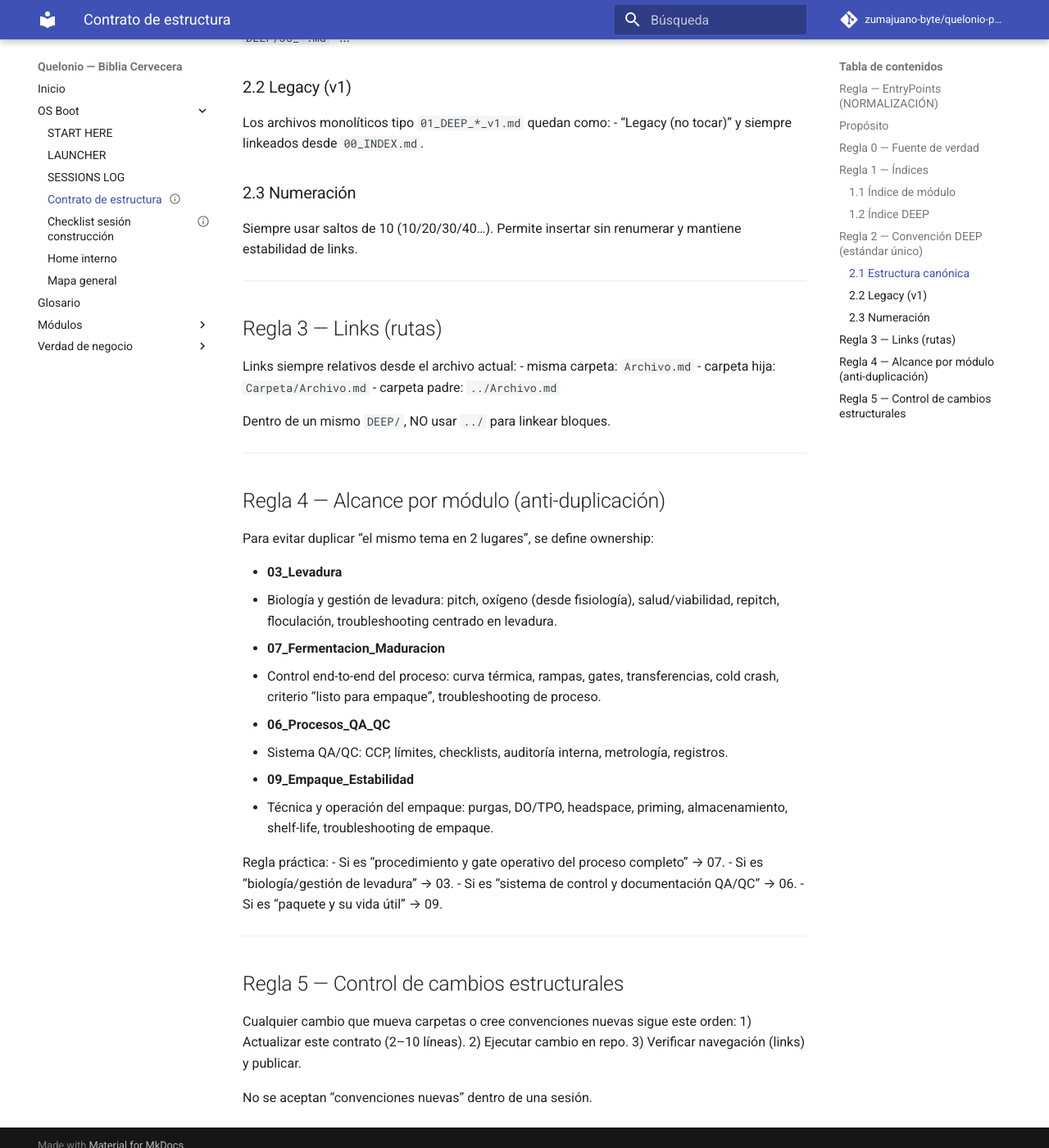
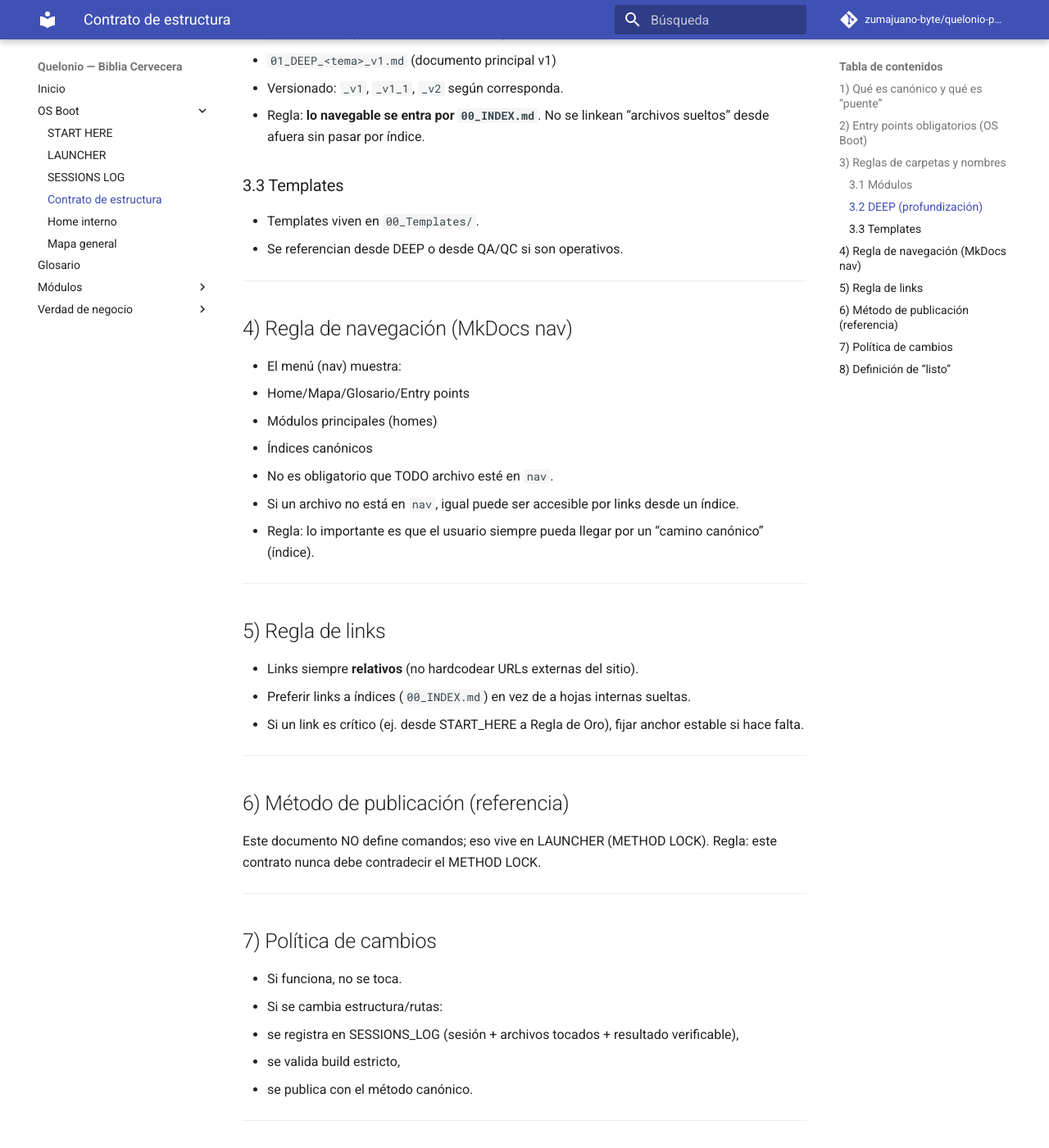
Before and after one commit to zumajuano-byte/quelonio-pages, an MkDocs documentation site: the page built from docs/99_Indice_y_Mapas/CONTRATO_ESTRUCTURA.md, in a window 1280 px wide and 1400 px high, scrolled down 1267 px. Shown: the whole window at 82% size. Built offline with MkDocs 1.6.1 and Material for MkDocs 9.7.7, drawn with Linux system fonts in a browser that asks for light colours; comment, search, counter and statistics services are not loaded; some of the changed text lies outside the part shown.

Commit message:
docs: remove checklist refs and clean nav

```diff
--- a/docs/99_Indice_y_Mapas/CONTRATO_ESTRUCTURA.md
+++ b/docs/99_Indice_y_Mapas/CONTRATO_ESTRUCTURA.md
@@ -1,102 +1,89 @@
----
-status: canonical
-owner: Quelonio
-last_updated: 2025-12-15
----
+# Contrato de estructura — Quelonio Pages (Biblia Cervecera)
 
-# Contrato de Estructura — Biblia Quelonio (CANÓNICO)
-
-## Regla — EntryPoints (NORMALIZACIÓN)
-- Toda carpeta `DEEP/` y toda carpeta `*_DEEP/` debe tener `00_INDEX.md`.
-- `00_INDEX.md` es el punto de entrada canónico.
-- Si existe un índice histórico (`00_Indice_*.md`, `00_INDEX_QAQC_Parte6.md` o `01_DEEP_*_v1.md`), no se renombra: `00_INDEX.md` actúa como alias y lo linkea.
-
-
-## Propósito
-Eliminar inconsistencias entre sesiones. A partir de este contrato:
-- toda nueva carpeta/archivo/link sigue reglas fijas,
-- lo histórico/legacy no se rompe,
-- y cada módulo mantiene un alcance claro (anti-duplicación).
+Este documento define reglas estructurales del repositorio `quelonio-pages/docs/`.
+Objetivo: que la Biblia sea navegable, extensible y estable; y que funcione como fuente de verdad para proyectos dependientes (Web+API y Latas).
 
 ---
 
-## Regla 0 — Fuente de verdad
-Este archivo es la referencia canónica de estructura.
-Si un cambio no está reflejado aquí, no se considera “estándar”.
+## 1) Qué es canónico y qué es “puente”
+**Canónico**:
+- Índices, mapas, definiciones vigentes, plantillas, SOPs mínimas y criterios de QA/QC.
+- Todo lo que deba sobrevivir sesiones y proyectos.
+
+**Puente**:
+- Notas auxiliares, borradores, ideas, explicaciones largas o material “en construcción” que no es necesario exponer en el menú global.
+
+Regla: si algo impacta decisiones, specs, procesos o claims, debe “promoverse” a canónico.
 
 ---
 
-## Regla 1 — Índices
-### 1.1 Índice de módulo
-Cada módulo NN tiene:
-- carpeta: `docs/NN_Nombre/`
-- índice de módulo: `docs/NN_Nombre/NN_Nombre.md`
+## 2) Entry points obligatorios (OS Boot)
+Estos archivos son “puertas de entrada” y deben existir siempre:
 
-### 1.2 Índice DEEP
-Todo DEEP tiene un único punto de entrada canónico:
-- `DEEP/00_INDEX.md`
+- `99_Indice_y_Mapas/START_HERE.md` (reglas del sistema + orden de lectura)
+- `99_Indice_y_Mapas/SESSIONS_LOG.md` (estado vivo: CURRENT_STATE + BUSINESS_TRUTH)
+- `99_Indice_y_Mapas/LAUNCHER.md` (menú solo si CURRENT_STATE está incompleto o el usuario cambia de proyecto)
+- `99_Indice_y_Mapas/CONTRATO_ESTRUCTURA.md` (este documento)
 
-Si existe un índice histórico (ej. `00_Indice_*.md`), NO se renombra en caliente.
-Se crea un `00_INDEX.md` que linkea al legacy y al nuevo estándar.
+Regla: **SESSIONS_LOG manda** (estado actual). LAUNCHER es fallback.
 
 ---
 
-## Regla 2 — Convención DEEP (estándar único)
-### 2.1 Estructura canónica
-Dentro del módulo dueño:
-- `DEEP/00_INDEX.md`
-- `DEEP/10_*.md`
-- `DEEP/20_*.md`
-- `DEEP/30_*.md`
-- ...
+## 3) Reglas de carpetas y nombres
 
-### 2.2 Legacy (v1)
-Los archivos monolíticos tipo `01_DEEP_*_v1.md` quedan como:
-- “Legacy (no tocar)” y siempre linkeados desde `00_INDEX.md`.
+### 3.1 Módulos
+- Cada módulo vive en una carpeta `NN_Nombre/` (ej: `07_Fermentacion_Maduracion/`).
+- Cada módulo tiene un archivo “home” (`NN_Nombre.md`) o un índice claro.
 
-### 2.3 Numeración
-Siempre usar saltos de 10 (10/20/30/40…).
-Permite insertar sin renumerar y mantiene estabilidad de links.
+### 3.2 DEEP (profundización)
+- Todo lo DEEP vive dentro de `.../DEEP/`.
+- Dentro de `DEEP/` siempre existe:
+  - `00_INDEX.md` (índice canónico del DEEP)
+  - `01_DEEP_<tema>_v1.md` (documento principal v1)
+- Versionado: `_v1`, `_v1_1`, `_v2` según corresponda.
+- Regla: **lo navegable se entra por `00_INDEX.md`**. No se linkean “archivos sueltos” desde afuera sin pasar por índice.
+
+### 3.3 Templates
+- Templates viven en `00_Templates/`.
+- Se referencian desde DEEP o desde QA/QC si son operativos.
 
 ---
 
-## Regla 3 — Links (rutas)
-Links siempre relativos desde el archivo actual:
-- misma carpeta: `Archivo.md`
-- carpeta hija: `Carpeta/Archivo.md`
-- carpeta padre: `../Archivo.md`
-
-Dentro de un mismo `DEEP/`, NO usar `../` para linkear bloques.
+## 4) Regla de navegación (MkDocs nav)
+- El menú (nav) muestra:
+  - Home/Mapa/Glosario/Entry points
+  - Módulos principales (homes)
+  - Índices canónicos
+- No es obligatorio que TODO archivo esté en `nav`.
+  - Si un archivo no está en `nav`, igual puede ser accesible por links desde un índice.
+  - Regla: lo importante es que el usuario siempre pueda llegar por un “camino canónico” (índice).
 
 ---
 
-## Regla 4 — Alcance por módulo (anti-duplicación)
-Para evitar duplicar “el mismo tema en 2 lugares”, se define ownership:
-
-- **03_Levadura**
-  - Biología y gestión de levadura: pitch, oxígeno (desde fisiología), salud/viabilidad, repitch, floculación, troubleshooting centrado en levadura.
-
-- **07_Fermentacion_Maduracion**
-  - Control end-to-end del proceso: curva térmica, rampas, gates, transferencias, cold crash, criterio “listo para empaque”, troubleshooting de proceso.
-
-- **06_Procesos_QA_QC**
-  - Sistema QA/QC: CCP, límites, checklists, auditoría interna, metrología, registros.
-
-- **09_Empaque_Estabilidad**
-  - Técnica y operación del empaque: purgas, DO/TPO, headspace, priming, almacenamiento, shelf-life, troubleshooting de empaque.
-
-Regla práctica:
-- Si es “procedimiento y gate operativo del proceso completo” → 07.
-- Si es “biología/gestión de levadura” → 03.
-- Si es “sistema de control y documentación QA/QC” → 06.
-- Si es “paquete y su vida útil” → 09.
+## 5) Regla de links
+- Links siempre **relativos** (no hardcodear URLs externas del sitio).
+- Preferir links a índices (`00_INDEX.md`) en vez de a hojas internas sueltas.
+- Si un link es crítico (ej. desde START_HERE a Regla de Oro), fijar anchor estable si hace falta.
 
 ---
 
-## Regla 5 — Control de cambios estructurales
-Cualquier cambio que mueva carpetas o cree convenciones nuevas sigue este orden:
-1) Actualizar este contrato (2–10 líneas).
-2) Ejecutar cambio en repo.
-3) Verificar navegación (links) y publicar.
+## 6) Método de publicación (referencia)
+Este documento NO define comandos; eso vive en LAUNCHER (METHOD LOCK).
+Regla: este contrato nunca debe contradecir el METHOD LOCK.
 
-No se aceptan “convenciones nuevas” dentro de una sesión.
+---
+
+## 7) Política de cambios
+- Si funciona, no se toca.
+- Si se cambia estructura/rutas:
+  - se registra en SESSIONS_LOG (sesión + archivos tocados + resultado verificable),
+  - se valida build estricto,
+  - se publica con el método canónico.
+
+---
+
+## 8) Definición de “listo”
+Un cambio está “listo” cuando:
+- Se puede navegar desde un índice canónico.
+- `python -m mkdocs build --strict` no muestra warnings.
+- Se publicó con el método canónico y es visible en GitHub Pages.
--- a/docs/99_Indice_y_Mapas/SESSIONS_LOG.md
+++ b/docs/99_Indice_y_Mapas/SESSIONS_LOG.md
@@ -1,87 +1,37 @@
-# Sessions Log — Checkpoints
+# SESSIONS_LOG — Quelonio Pages (MkDocs)
 
-Este archivo cumple 3 funciones:
-1) Arranque determinístico: permite retomar sin depender del mensaje del usuario.
-2) Bitácora: registra sesiones y resultados verificables.
-3) Trazabilidad: registra cambios en la “verdad vigente” del negocio (definiciones, supuestos, números, decisiones).
-
----
-<a id="reglas-de-trabajo-persistentes--regla-de-oro"></a>
-## REGLAS DE TRABAJO (PERSISTENTES) — “Regla de oro”
-Objetivo: evitar ambigüedad entre “bibliografía” y “heurística operativa” durante la profundización.
-
-### Clasificación obligatoria de contenido
-- **(BIBLIO)**: afirmaciones/decisiones respaldadas por bibliografía (referencia: libro → capítulo → sección/página).
-- **(HEURÍSTICA OPERATIVA | PENDIENTE_BIBLIO)**: prácticas operativas útiles aún no ancladas a bibliografía dentro del vault.
-
-### Regla principal
-- **Ninguna HEURÍSTICA puede presentarse como BIBLIO.**
-  Si no está citada, debe quedar rotulada como **(HEURÍSTICA OPERATIVA | PENDIENTE_BIBLIO)**.
-
-### Regla de arranque (boot determinístico)
-Cuando el usuario pegue `volvemos + URL`:
-1) Leer `START_HERE` completo.
-2) Abrir `SESSIONS_LOG` y trabajar **solo desde `CURRENT_STATE`**.
-3) Usar `LAUNCHER` solo para comandos/protocolo (publicación/validación) o fallback.
-4) Si hay duda, **gana el método canónico del LAUNCHER**.
-
----
-
-## CURRENT_STATE (leer esto primero)
-- last_updated: 2025-12-15
-- project_active: Biblia
-- mode_default: Continuar
-- objective_now: Profundización v1 (estructura funcional end-to-end) — Hoy se cerró normalización de entrypoints + arranque definitivo
-- next_3:
-  1) Verificar build strict + deploy (cero warnings) y validar navegación/links DEEP en web (entradas canónicas `00_INDEX.md`)
-  2) Publicar cambios de arranque definitivo (START_HERE + LAUNCHER + SESSIONS_LOG) y validar en web que el arranque muestra LAUNCHER siempre
-  3) Iniciar “pasada 2” de anclaje bibliográfico: convertir HEURÍSTICAS a BIBLIO (refs libro→capítulo→sección/página)
-- open_threads (máx 5):
-  - Auditoría de redundancias/solapamientos: definir qué es canónico vs “puentes” (ej. Empaque en QA/QC vs Módulo 09)
-  - Anclaje bibliográfico: definir formato de cita y ubicación de referencias por módulo
-  - Completar tolerancias iniciales del Spec (OG/FG/ABV/CO2/pH) con datos y/o bibliografía
-  - Definir umbrales de liberación por estilo (QA/QC mínimo viable)
-  - Consolidar mapa de navegación (Índice total / Mapa general / links canónicos)
-
----
-
-## CHECKPOINTS (historial por sesión)
-
-### 2025-12-15 — Arranque definitivo + normalización entrypoints (publicado)
-- resultado: navegación en home + módulos base OK
-- notas:
-  - Se corrigieron inconsistencias de links y entrypoints (índices y mapas).
-  - Se acordó mantener “DEEP v1” como baseline y migrar hacia `00_INDEX + bloques 10/20/30/40`.
-- pointers (links/rutas):
-  - launcher_or_overview: ./LAUNCHER.md
-  - last_session: 2025-12-15
-  - key_files_or_paths:
+CURRENT_STATE:
+  last_update: 2025-12-16
+  project_active: quelonio-pages (biblia/mkdocs)
+  last_commit_note: "Se arregló mkdocs.yml; se alineó LAUNCHER/START_HERE; se estabilizó el deploy a gh-pages."
+  key_files_or_paths:
     - docs/99_Indice_y_Mapas/START_HERE.md
     - docs/99_Indice_y_Mapas/LAUNCHER.md
     - docs/99_Indice_y_Mapas/SESSIONS_LOG.md
     - docs/99_Indice_y_Mapas/CONTRATO_ESTRUCTURA.md
-    - docs/99_Indice_y_Mapas/CHECKLIST_SESION_CONSTRUCCION.md
-    - docs/08_Recetas_Formulacion/DEEP/00_INDEX.md
-    - docs/08_Recetas_Formulacion/DEEP/01_DEEP_Recetas_Specs_v1.md
-    - docs/07_Fermentacion_Maduracion/DEEP/00_INDEX.md
-    - docs/07_Fermentacion_Maduracion/DEEP/01_DEEP_Fermentacion_Maduracion_v1.md
-    - docs/09_Empaque_Estabilidad/DEEP/00_INDEX.md
-    - docs/09_Empaque_Estabilidad/DEEP/01_DEEP_Empaque_Estabilidad_v1.md
-    - docs/10_Limpieza_Sanitizacion/DEEP/00_INDEX.md
-    - docs/10_Limpieza_Sanitizacion/DEEP/01_DEEP_Limpieza_Sanitizacion_v1.md
-    - docs/11_Sensorial/DEEP/00_INDEX.md
-    - docs/11_Sensorial/DEEP/01_DEEP_Sensorial_v1.md
+    - mkdocs.yml
+
+  next_3:
+    - "1) Release mínimo (validación + deploy + chequeo web)."
+    - "2) Validar en web el arranque canónico: continuar directo si `project_active` está definido; mostrar LAUNCHER solo como fallback (si falta estado o si el usuario pide cambiar)."
+    - "3) Continuar con Profundización (Fermentación/Maduración → Empaque/Estabilidad → Limpieza/Sanitización → Sensorial → Recetas/Specs)."
 
 ---
 
-## PLANTILLA — Nueva sesión (copiar/pegar y completar)
+<a id="reglas-de-trabajo-persistentes--regla-de-oro"></a>
 
-### YYYY-MM-DD — <título corto verificable>
-- objetivo:
-- cambios (archivos tocados):
-- verificación:
-  - build strict:
-  - deploy:
-  - validación web:
-- pendientes:
-- notas:
+## REGLAS DE TRABAJO (PERSISTENTES) — “Regla de oro”
+
+- **No inventar método**: si existe un método acordado en START_HERE/LAUNCHER/CONTRATO, se respeta.
+- **Siempre anclar en archivos canónicos**: START_HERE → SESSIONS_LOG → LAUNCHER → CONTRATO.
+- **Evitar micro-cambios dispersos**: si un cambio es estructural, se reescribe el archivo completo y se pega completo.
+- **Deploy canónico**: `python -m mkdocs gh-deploy --force` (y opcionalmente `python -m mkdocs build --strict` como validación previa).
+
+---
+
+## HISTORIAL (alto nivel)
+
+### 2025-12-16 — Estabilización del sitio y del método de arranque
+- Se consolidó el arranque operativo y el deploy a GitHub Pages.
+- Se alineó el criterio: continuar por `project_active` y usar LAUNCHER solo como fallback.
+- Se revisó mkdocs.yml y navegación para minimizar fricción.
--- a/docs/99_Indice_y_Mapas/START_HERE.md
+++ b/docs/99_Indice_y_Mapas/START_HERE.md
@@ -1,57 +1,53 @@
-# START HERE — Quelonio (Orden de arranque)
+# START_HERE — Arranque operativo (canónico)
 
-Este sitio es la “pantalla de inicio” de Quelonio: una base de conocimiento y panel de trabajo para decidir qué hacemos en cada sesión.
+Este archivo define **cómo arrancamos una sesión** cuando volvés con la URL pública del sitio.
 
-## ARRANQUE DEFINITIVO (para ChatGPT)
+## Objetivo del arranque
 
-Si el usuario pega: "volvemos + URL del sitio", el asistente DEBE:
-1) Leer START_HERE completo.
-2) Siempre mostrar LAUNCHER al inicio (aunque exista project_active), para que el usuario elija: continuar activo, elegir otro, nuevo o temporal.
-3) Abrir SESSIONS_LOG y trabajar SOLO desde CURRENT_STATE.
-4) Usar LAUNCHER como fuente única del menú y del protocolo (publicación/verificación). No inventar opciones fuera de LAUNCHER.
-5) No proponer métodos alternativos. Si hay duda, gana LAUNCHER.
+1) Evitar interpretaciones o “métodos alternativos” no acordados.
+2) Continuar el **proyecto activo** sin perder contexto.
+3) Si falta contexto o pedís cambiar de frente, usar un **menú único** (LAUNCHER).
 
+## Paso 0 — Verificación rápida (si estás en el repo local)
 
-## Cómo se usa (en 30 segundos)
-1) Vos me pasás: “volvemos” + URL del sitio.
-2) Yo leo esta página (reglas) y luego abro SESSIONS_LOG para leer CURRENT_STATE + BUSINESS_TRUTH.
-3) Si CURRENT_STATE.project_active está definido: continúo ese proyecto directo (sin menú).
-4) Si CURRENT_STATE está vacío o pedís cambiar/crear proyecto: abro LAUNCHER (Continuar / Nuevo / Temporal).
-5) Cerramos con un Checkpoint: actualizo CURRENT_STATE + agrego la entrada de sesión.
+- `git status` debe estar limpio (o, si hay cambios, que sean los que vos acabás de hacer).
+- El sitio público es: https://zumajuano-byte.github.io/quelonio-pages/
 
-## Regla de MODO (importante)
-- Si vos decís **“volvemos”**, continuamos con contexto como si ya conociéramos el proyecto y el historial.
-- Si NO decís “volvemos”, tratamos la sesión como nueva (sin asumir contexto).
+## Paso 1 — Leer estado (Source of Truth del progreso)
 
-## Reglas de trabajo (no negociables)
-- Si hay terminal/comandos: 1 comando por vez (copiar/pegar), esperamos salida, recién después el siguiente.
-- Si hay opciones múltiples: se listan opciones y se marca una recomendación.
-- Si hay riesgo de romper algo: plan de bajo riesgo (validación/rollback).
-- Prioridad: acceso al contenido > estética.
-- Si hay contradicción entre instrucciones: se define qué regla manda primero.
+Abrir: [SESSIONS_LOG](SESSIONS_LOG.md)
 
-## Qué significa cada término (lenguaje simple)
-- **Build estricto**: una “prueba de seguridad” para confirmar que el sitio arma y que los links no están rotos.
-- **Deploy**: publicar los cambios para que se vean en la web.
-- **Links relativos**: links “por carpetas”. Ojo: desde `99_Indice_y_Mapas/` muchas veces hay que usar `../` para salir de esa carpeta.
-- **DEEP**: contenido profundo/extendido. No hace falta que esté todo en el menú; lo importante es que sea accesible por índices.
+Ahí está el bloque `CURRENT_STATE` (proyecto activo, último update, próximos pasos, etc.).
 
-## Reglas del proyecto Biblia (estabilidad primero)
-- La estructura actual es estable y no debe romperse.
-- Links en Markdown estándar (no Obsidian `[[ ]]`).
-- Links siempre con `/` (no usar `\`).
-- Si algo ya funciona, no se toca sin razón.
-- Lectura obligatoria: [Reglas de trabajo (Regla de oro)](../99_Indice_y_Mapas/SESSIONS_LOG.md#reglas-de-trabajo-persistentes--regla-de-oro)
+## Paso 2 — Regla de navegación (clave)
 
+- Si `CURRENT_STATE.project_active` **está definido** y vos no pedís cambiar:
+  - Continuamos **directo** ese proyecto (sin menú).
+- Si `CURRENT_STATE.project_active` **no está definido**, o vos decís explícitamente que querés cambiar:
+  - Abrimos el menú: [LAUNCHER](LAUNCHER.md)
 
-## Publicación (checklist rápido)
-Si hicimos cambios en la Biblia (MkDocs):
-1) `git status`
-2) `python -m mkdocs build --strict`
-3) `git add -A` → `git commit -m "docs: ..."` → `git push`
-4) Publicar: `python -m mkdocs gh-deploy --force`
-5) Verificación rápida en la web: Inicio + módulo tocado
+## Paso 3 — Regla de oro (método acordado)
 
-## ¿Qué vamos a hacer hoy?
-Ir al LAUNCHER (selector de proyectos):
-- [Abrir LAUNCHER](LAUNCHER.md)
+Antes de proponer o ejecutar cambios: leer y respetar “Regla de oro” en:
+
+[SESSIONS_LOG · Regla de oro](SESSIONS_LOG.md#reglas-de-trabajo-persistentes--regla-de-oro)
+
+## Release mínimo (cuando tocaste archivos)
+
+> Importante: el deploy “oficial” es con `gh-deploy` (no cambiamos esto).
+
+1) Validación local (opcional pero recomendado):
+   - `python -m mkdocs build --strict`
+
+2) Commit + push (si hay cambios):
+   - `git add -A`
+   - `git commit -m "..."`
+   - `git push`
+
+3) Deploy a GitHub Pages:
+   - `python -m mkdocs gh-deploy --force`
+
+4) Verificar en la web:
+   - Home carga
+   - Navegación principal funciona
+   - No hay links rotos evidentes (START_HERE / LAUNCHER / SESSIONS_LOG / CONTRATO_ESTRUCTURA)
--- a/mkdocs.yml
+++ b/mkdocs.yml
@@ -30,7 +30,6 @@ nav:
       - LAUNCHER: 99_Indice_y_Mapas/LAUNCHER.md
       - SESSIONS LOG: 99_Indice_y_Mapas/SESSIONS_LOG.md
       - Contrato de estructura: 99_Indice_y_Mapas/CONTRATO_ESTRUCTURA.md
-      - Checklist sesión construcción: 99_Indice_y_Mapas/CHECKLIST_SESION_CONSTRUCCION.md
       - Home interno: 99_Indice_y_Mapas/Home.md
       - Mapa general: 99_Indice_y_Mapas/Mapa_General_Quelonio.md
   - Glosario: 00_Glosario.md
```
Also changed, not shown: docs/99_Indice_y_Mapas/CHECKLIST_SESION_CONSTRUCCION.md (deleted, +0 -66 lines), docs/99_Indice_y_Mapas/Mapa_General_Quelonio.md (+16 -41 lines).
